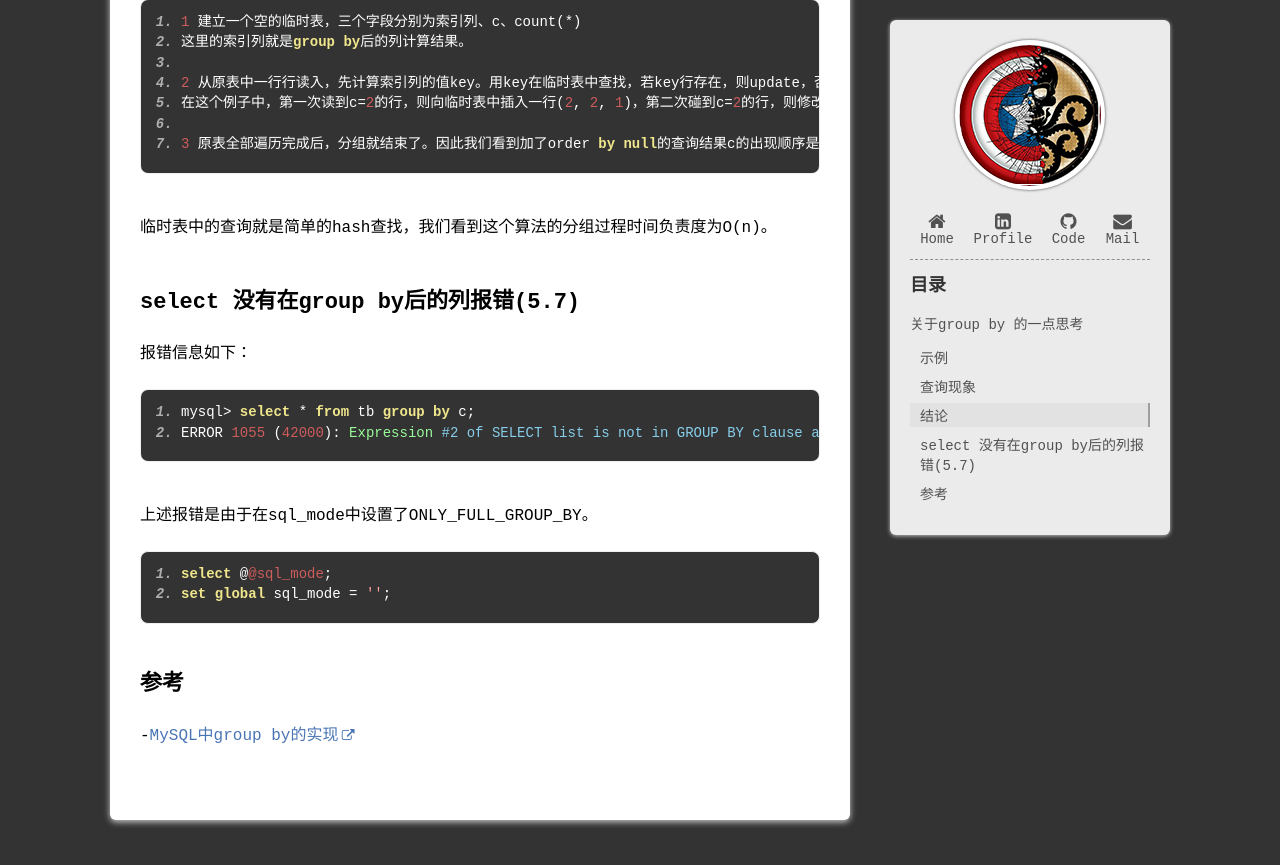
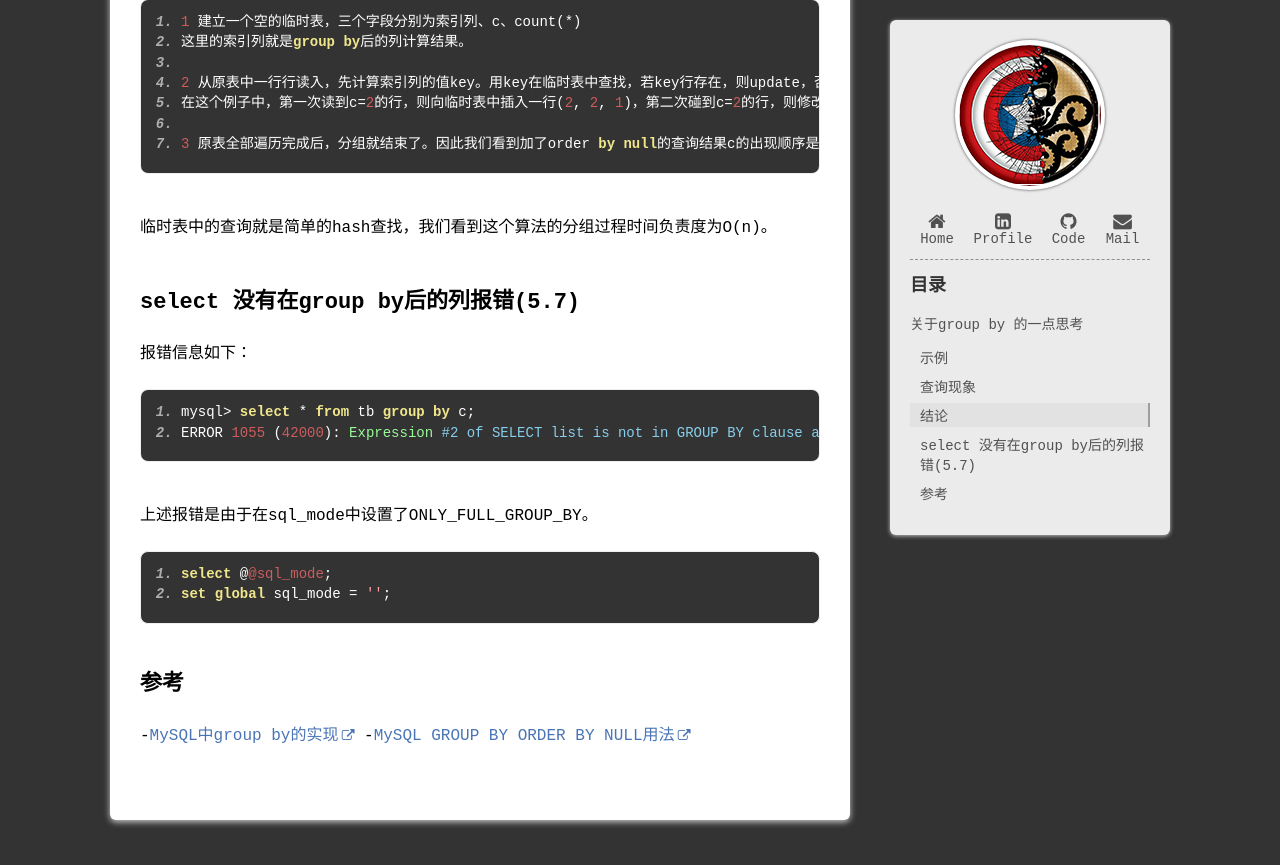
Before and after one commit to Hokkaitao/Hokkaitao.github.io, a Jekyll site: the page built from _posts/mysql/2017-12-02-group_by.md, in a window 1280 px wide and 900 px high, scrolled down 962 px. Shown: the top 865 px of the window. Built offline with Jekyll 4.4.1, drawn with Linux system fonts in a browser that asks for light colours.

Commit message:
modify 2017-12-02-group_by.md

```diff
--- a/_posts/mysql/2017-12-02-group_by.md
+++ b/_posts/mysql/2017-12-02-group_by.md
@@ -67,3 +67,4 @@ set global sql_mode = '';
 
 ## 参考
 -[MySQL中group by的实现](http://dinglin.iteye.com/blog/1560634)
+-[MySQL GROUP BY ORDER BY NULL用法](http://www.databaseclub.com/2014/09/mysql-group-by-order-by-null/)
```
